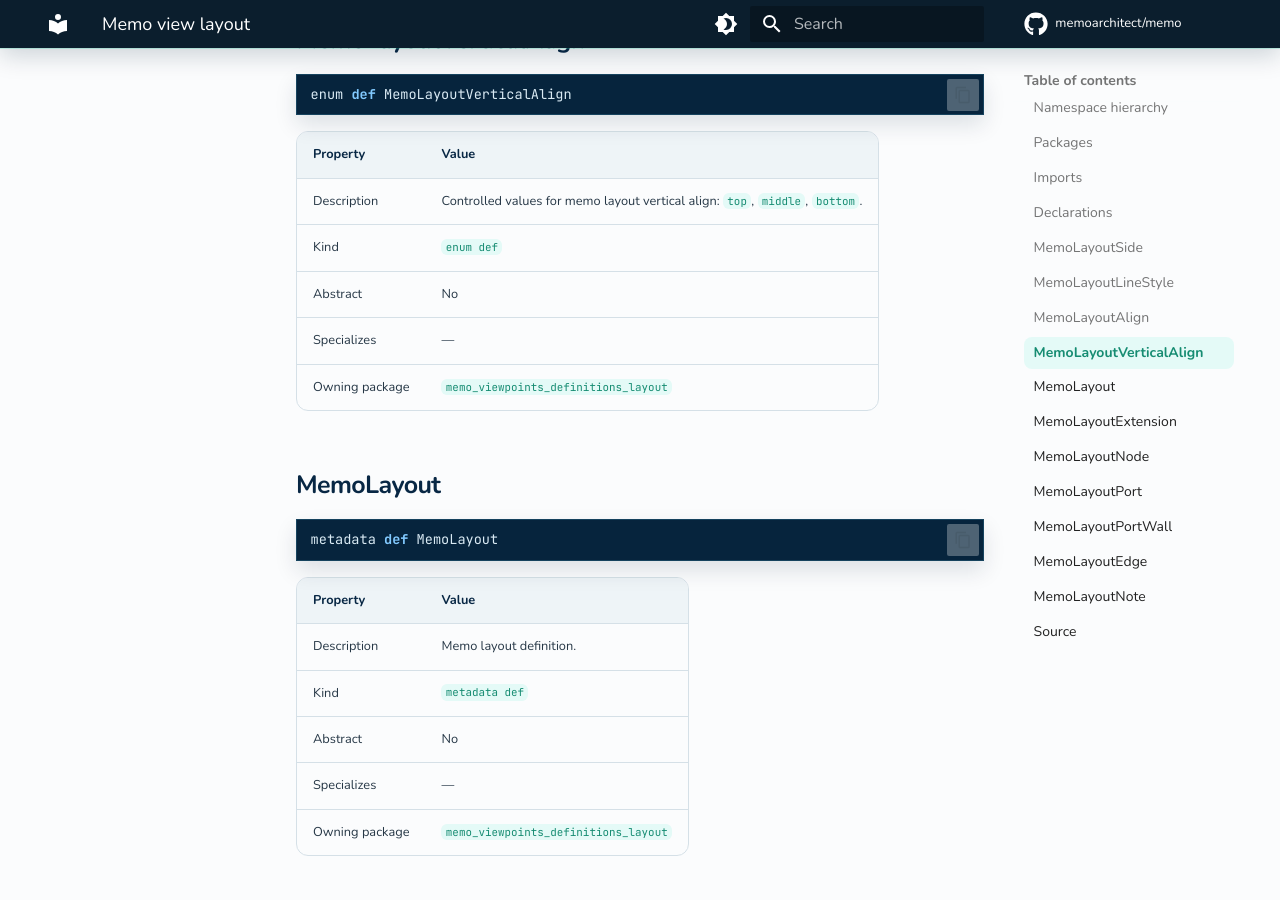
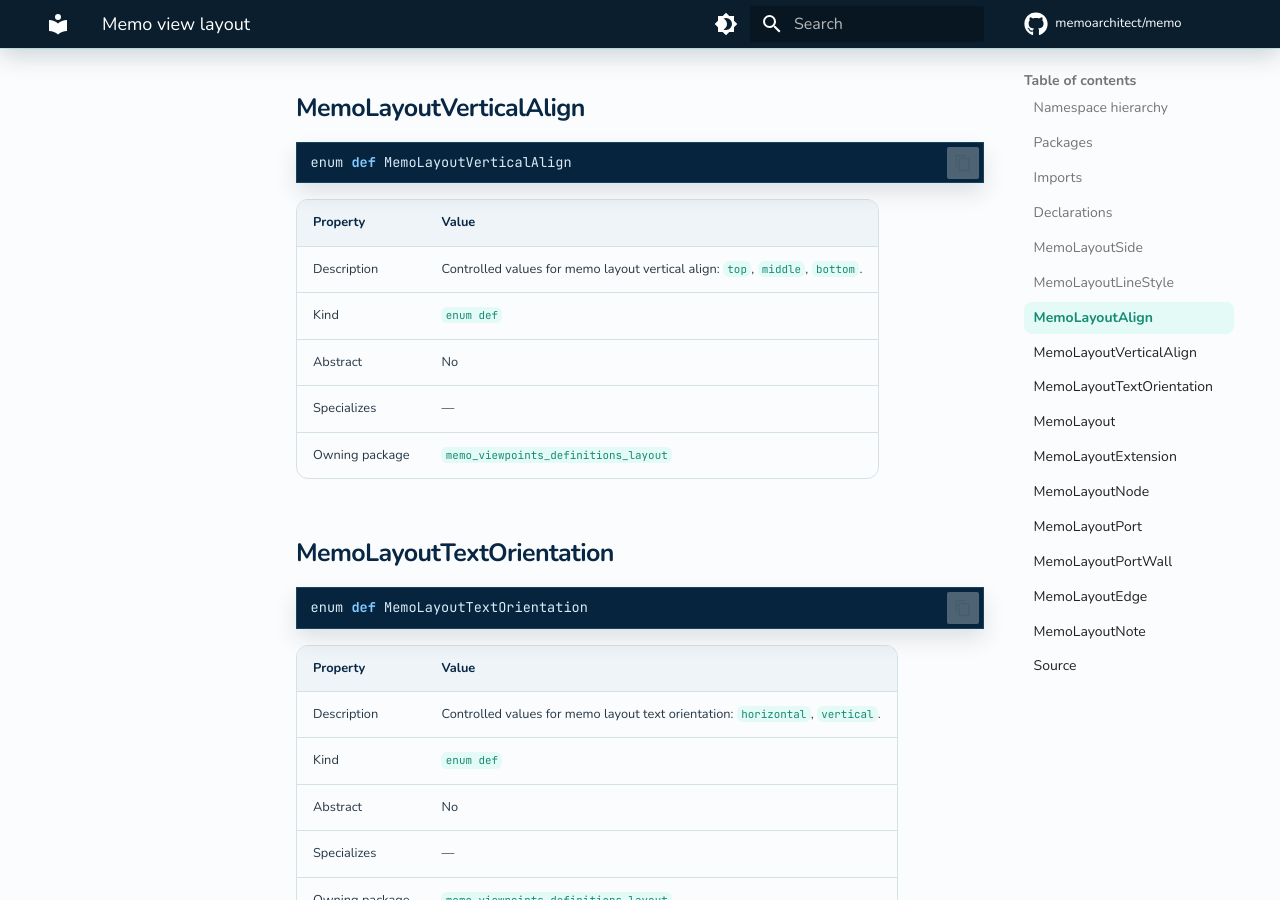
Before and after one commit to memoarchitect/memo, an MkDocs documentation site: the page built from docs/sysml-api/viewpoints/definitions/memo_view_layout.md, in a window 1280 px wide and 900 px high, scrolled down 3231 px. Built offline with MkDocs 1.6.1 and Material for MkDocs 9.7.7, drawn with Linux system fonts in a browser that asks for light colours; comment, search, counter and statistics services are not loaded; some of the changed text lies outside the part shown.

Commit message:
Labels in a view's layout: text style and direction for ports and connectors
A port's name and a connector's label take a text colour, size and weight, and
any label, a box's title included, runs across or reads bottom to top
(MemoLayoutTextOrientation). A connector records whether a person placed its
label (manualLabel), so routing leaves it where they put it.

Co-Authored-By: Claude Opus 5.5 <noreply@anthropic.com>

````diff
--- a/docs/sysml-api/viewpoints/definitions/memo_view_layout.md
+++ b/docs/sysml-api/viewpoints/definitions/memo_view_layout.md
@@ -33,6 +33,7 @@
 | [`MemoLayoutLineStyle`](#memolayoutlinestyle) | `enum def` | Controlled values for memo layout line style: `solid`, `dashed`, `dotted`. | — |
 | [`MemoLayoutAlign`](#memolayoutalign) | `enum def` | Controlled values for memo layout align: `left`, `center`, `right`. | — |
 | [`MemoLayoutVerticalAlign`](#memolayoutverticalalign) | `enum def` | Controlled values for memo layout vertical align: `top`, `middle`, `bottom`. | — |
+| [`MemoLayoutTextOrientation`](#memolayouttextorientation) | `enum def` | Controlled values for memo layout text orientation: `horizontal`, `vertical`. | — |
 | [`MemoLayout`](#memolayout) | `metadata def` | Memo layout definition. | — |
 | [`MemoLayoutExtension`](#memolayoutextension) | `metadata def` | Memo layout extension definition. | — |
 | [`MemoLayoutNode`](#memolayoutnode) | `metadata def` | Memo layout node definition. | — |
@@ -95,6 +96,21 @@ enum def MemoLayoutVerticalAlign
 | Property | Value |
 | --- | --- |
 | Description | Controlled values for memo layout vertical align: `top`, `middle`, `bottom`. |
+| Kind | `enum def` |
+| Abstract | No |
+| Specializes | — |
+| Owning package | `memo_viewpoints_definitions_layout` |
+
+
+## MemoLayoutTextOrientation
+
+```sysml
+enum def MemoLayoutTextOrientation
+```
+
+| Property | Value |
+| --- | --- |
+| Description | Controlled values for memo layout text orientation: `horizontal`, `vertical`. |
 | Kind | `enum def` |
 | Abstract | No |
 | Specializes | — |
@@ -257,6 +273,12 @@ metadata def MemoLayoutNote
             enum bottom;
         }
 
+        /** Which way a label's text runs: across the page, or turned a quarter to read bottom to top. */
+        enum def MemoLayoutTextOrientation {
+            enum horizontal;
+            enum vertical;
+        }
+
         /** The view-wide choices. One per view, absent when the view keeps every default. */
         metadata def MemoLayout {
             :> annotatedElement : SysML::ViewUsage;
@@ -311,6 +333,7 @@ metadata def MemoLayoutNote
             attribute fontWeight : Real[0..1];
             attribute textAlign : MemoLayoutAlign[0..1];
             attribute verticalAlign : MemoLayoutVerticalAlign[0..1];
+            attribute textOrientation : MemoLayoutTextOrientation[0..1];
             attribute opacity : Real[0..1];
         }
 
@@ -326,6 +349,11 @@ metadata def MemoLayoutNote
             /** A port nested in a port: how far along its parent, and whether it faces out. */
             attribute alongOffset : Real[0..1];
             attribute faceOuter : Boolean[0..1];
+            /** How the port's name is drawn. */
+            attribute textColor : String[0..1];
+            attribute fontSize : Real[0..1];
+            attribute fontWeight : Real[0..1];
+            attribute textOrientation : MemoLayoutTextOrientation[0..1];
         }
 
         /**
@@ -372,6 +400,13 @@ metadata def MemoLayoutNote
             /** Where the connector's label sits, on the board. */
             attribute labelX : Real[0..1];
             attribute labelY : Real[0..1];
+            /** True once a person has placed the label, so routing leaves it where they put it. */
+            attribute manualLabel : Boolean[0..1];
+            /** How the connector's label is drawn. */
+            attribute textColor : String[0..1];
+            attribute fontSize : Real[0..1];
+            attribute fontWeight : Real[0..1];
+            attribute textOrientation : MemoLayoutTextOrientation[0..1];
             /** Where each end leaves its box, relative to the box, and on which wall. */
             attribute sourceOffsetX : Real[0..1];
             attribute sourceOffsetY : Real[0..1];
````
Also changed, not shown: docs/ontology/_generated/viewpoints.md (+1 -0 lines), docs/sysml-api/enumerations.md (+1 -0 lines), 1 other file.
